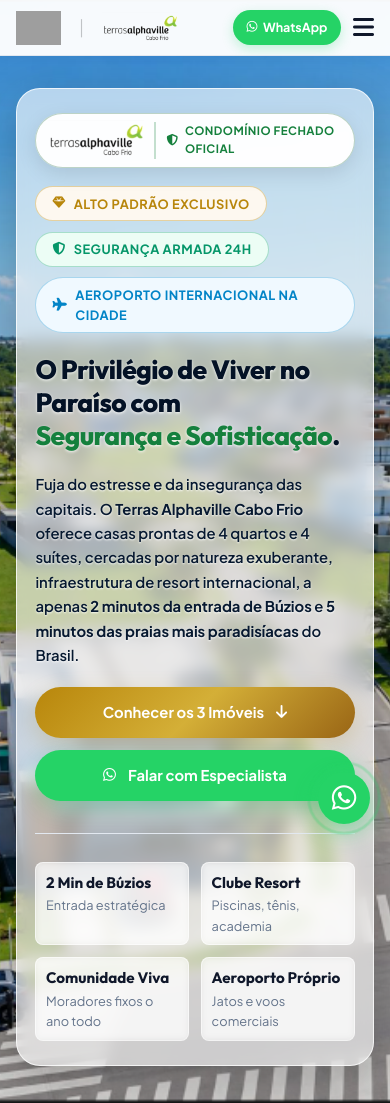
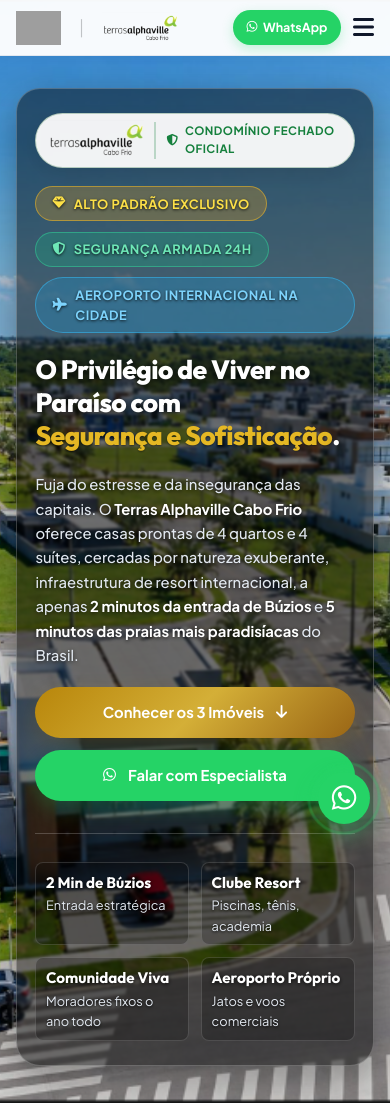
Before and after one commit to yurimelogt/Lacorte-3, a plain HTML site: page index.html in a window 390 px wide. Shown: the top 1103 px of the page. Drawn offline with Linux system fonts and the light colour scheme; grey boxes are pictures that could not be loaded.

Commit message:
ajustado

```diff
--- a/index.html
+++ b/index.html
@@ -24,11 +24,11 @@
   <link rel="apple-touch-icon" href="assets/alphaville-favicon.png">
 
   <!-- Stylesheet com Cache-Buster & Estilos Críticos Diretos no HTML -->
-  <link rel="stylesheet" href="styles.css?v=20261023_transparent_video_v5">
+  <link rel="stylesheet" href="styles.css?v=20261029_solid_gold_v4">
   <style>
     /* ==========================================================================
        LA CÔRTE IMÓVEIS - AJUSTES CRÍTICOS DIRETAMENTE NO INDEX.HTML
-       1. Vídeo Inicial 100% Visível com Card Altamente Translúcido
+       1. Card Principal Preto com Fundo Transparente Nítido (Blur Reduzido)
        2. Logos do Alphaville em Destaque & Proporções Ampliadas
        3. Smartphone & Console: Zero Cortes, Zero Rolagem Lateral, 100% Responsivo
        ========================================================================== */
@@ -43,7 +43,7 @@
       box-sizing: border-box;
     }
 
-    /* Hero Section: Vídeo 100% Puro e Totalmente Visível sem películas escuras */
+    /* Hero Section: Imagem/Mídia de fundo 100% visível */
     .hero-section {
       background: transparent !important;
       position: relative !important;
@@ -66,36 +66,78 @@
       display: none !important;
     }
 
-    /* Card branco semi-transparente — legível sobre a foto aérea */
+    /* Card principal preto translúcido nítido — fundo da imagem perfeitamente visível */
     .hero-card-box {
-      background: rgba(255, 255, 255, 0.62) !important;
-      -webkit-backdrop-filter: blur(8px) !important;
-      backdrop-filter: blur(8px) !important;
-      border: 1px solid rgba(255, 255, 255, 0.75) !important;
+      background: rgba(0, 0, 0, 0.48) !important;
+      -webkit-backdrop-filter: blur(1px) !important;
+      backdrop-filter: blur(1px) !important;
+      border: 1px solid rgba(255, 255, 255, 0.22) !important;
       border-radius: 24px !important;
-      box-shadow: 0 20px 60px rgba(0, 0, 0, 0.22) !important;
-    }
-
-    /* Frase destacada no hero — verde sólido, sem sombra */
+      box-shadow: 0 25px 50px rgba(0, 0, 0, 0.35) !important;
+    }
+
+    /* Badges sobre o card escuro */
+    .hero-card-box .badge {
+      background: rgba(245, 158, 11, 0.25) !important;
+      border: 1px solid rgba(251, 191, 36, 0.5) !important;
+      color: #FDE047 !important;
+      text-shadow: 0 1px 3px rgba(0, 0, 0, 0.8) !important;
+    }
+
+    .hero-card-box .badge.badge-emerald {
+      background: rgba(16, 185, 129, 0.25) !important;
+      border: 1px solid rgba(52, 211, 153, 0.5) !important;
+      color: #6EE7B7 !important;
+      text-shadow: 0 1px 3px rgba(0, 0, 0, 0.8) !important;
+    }
+
+    .hero-card-box .badge.badge-blue {
+      background: rgba(14, 165, 233, 0.25) !important;
+      border: 1px solid rgba(56, 189, 248, 0.5) !important;
+      color: #7DD3FC !important;
+      text-shadow: 0 1px 3px rgba(0, 0, 0, 0.8) !important;
+    }
+
+    /* Frase destacada no hero — amarelo sólido com leve sombreamento discreto */
     .hero-section .hero-card-box .gradient-text,
     .hero-section .hero-card-box span.gradient-text {
       background: none !important;
       -webkit-background-clip: unset !important;
-      -webkit-text-fill-color: #15803d !important;
+      -webkit-text-fill-color: #E5B824 !important;
       background-clip: unset !important;
       filter: none !important;
-      color: #15803d !important;
+      color: #E5B824 !important;
+      text-shadow: 0 1px 2px rgba(0, 0, 0, 0.45) !important;
     }
 
     .hero-title {
-      color: #041226 !important;
-      text-shadow: 0 1px 3px rgba(255,255,255,0.9) !important;
+      color: #FFFFFF !important;
+      text-shadow: 0 2px 10px rgba(0, 0, 0, 0.95), 0 1px 3px rgba(0, 0, 0, 0.9) !important;
     }
 
     .hero-desc {
-      color: #071930 !important;
-      font-weight: 600 !important;
-      text-shadow: 0 1px 2px rgba(255,255,255,0.9) !important;
+      color: #F1F5F9 !important;
+      font-weight: 500 !important;
+      text-shadow: 0 1px 6px rgba(0, 0, 0, 0.9) !important;
+    }
+
+    .hero-desc strong {
+      color: #FFFFFF !important;
+      font-weight: 700 !important;
+    }
+
+    .hero-card-box .hero-highlights-row {
+      border-top: 1px solid rgba(255, 255, 255, 0.2) !important;
+    }
+
+    .hero-card-box .hero-highlight-item strong {
+      color: #FFFFFF !important;
+      text-shadow: 0 1px 4px rgba(0, 0, 0, 0.9) !important;
+    }
+
+    .hero-card-box .hero-highlight-item span {
+      color: #E2E8F0 !important;
+      text-shadow: 0 1px 3px rgba(0, 0, 0, 0.9) !important;
     }
 
     /* Logos do Alphaville Ampliadas e Nítidas */
@@ -199,19 +241,19 @@
 
       .hero-card-box {
         padding: 1.5rem 1.15rem !important;
-        background: rgba(255, 255, 255, 0.62) !important;
-        -webkit-backdrop-filter: blur(8px) !important;
-        backdrop-filter: blur(8px) !important;
-        border: 1px solid rgba(255, 255, 255, 0.75) !important;
-        box-shadow: 0 12px 45px rgba(0, 0, 0, 0.22) !important;
+        background: rgba(0, 0, 0, 0.48) !important;
+        -webkit-backdrop-filter: blur(1px) !important;
+        backdrop-filter: blur(1px) !important;
+        border: 1px solid rgba(255, 255, 255, 0.22) !important;
+        box-shadow: 0 12px 40px rgba(0, 0, 0, 0.35) !important;
       }
 
       .hero-highlight-item {
-        background: rgba(255, 255, 255, 0.4) !important;
-        border: 1px solid rgba(255, 255, 255, 0.6) !important;
+        background: rgba(0, 0, 0, 0.25) !important;
+        border: 1px solid rgba(255, 255, 255, 0.15) !important;
         border-radius: 8px !important;
         padding: 0.5rem 0.6rem !important;
-        backdrop-filter: blur(3px) !important;
+        backdrop-filter: none !important;
       }
 
       .header-brand-separator {
@@ -254,15 +296,15 @@
       .hero-title {
         font-size: 1.65rem !important;
         line-height: 1.25 !important;
-        color: #041226 !important;
-        text-shadow: 0 1px 3px rgba(255,255,255,0.9) !important;
+        color: #FFFFFF !important;
+        text-shadow: 0 2px 8px rgba(0, 0, 0, 0.8) !important;
       }
 
       .hero-desc {
         font-size: 0.925rem !important;
-        color: #071930 !important;
-        font-weight: 600 !important;
-        text-shadow: 0 1px 2px rgba(255,255,255,0.9) !important;
+        color: #E2E8F0 !important;
+        font-weight: 500 !important;
+        text-shadow: 0 1px 4px rgba(0, 0, 0, 0.8) !important;
         margin-bottom: 1.25rem !important;
       }
 
--- a/styles.css
+++ b/styles.css
@@ -451,13 +451,13 @@
 }
 
 .hero-card-box {
-  background: rgba(255, 255, 255, 0.14);
-  border: 1px solid rgba(255, 255, 255, 0.45);
+  background: rgba(0, 0, 0, 0.48);
+  border: 1px solid rgba(255, 255, 255, 0.22);
   border-radius: var(--radius-lg);
   padding: 3rem 2.75rem;
-  box-shadow: 0 20px 50px rgba(0, 0, 0, 0.18);
-  -webkit-backdrop-filter: blur(2.5px);
-  backdrop-filter: blur(2.5px);
+  box-shadow: 0 25px 50px rgba(0, 0, 0, 0.35);
+  -webkit-backdrop-filter: blur(1px);
+  backdrop-filter: blur(1px);
 }
 
 .hero-badge-group {
@@ -471,19 +471,24 @@
   font-size: clamp(2.2rem, 3.8vw, 3.4rem);
   font-weight: 800;
   letter-spacing: -0.02em;
-  color: #041226;
-  text-shadow: 0 1px 3px rgba(255, 255, 255, 0.95), 0 0 16px rgba(255, 255, 255, 0.9), 0 0 35px rgba(255, 255, 255, 0.7);
+  color: #FFFFFF;
+  text-shadow: 0 2px 10px rgba(0, 0, 0, 0.95), 0 1px 3px rgba(0, 0, 0, 0.9);
   margin-bottom: 1.25rem;
   line-height: 1.2;
 }
 
 .hero-desc {
   font-size: clamp(1rem, 1.4vw, 1.15rem);
-  color: #071930;
-  font-weight: 600;
-  text-shadow: 0 1px 2px rgba(255, 255, 255, 0.95), 0 0 12px rgba(255, 255, 255, 0.85);
+  color: #F1F5F9;
+  font-weight: 500;
+  text-shadow: 0 1px 6px rgba(0, 0, 0, 0.9);
   margin-bottom: 2rem;
   line-height: 1.65;
+}
+
+.hero-desc strong {
+  color: #FFFFFF;
+  font-weight: 700;
 }
 
 .hero-cta-group {
@@ -541,7 +546,7 @@
   grid-template-columns: repeat(4, 1fr);
   gap: 1rem;
   padding-top: 1.75rem;
-  border-top: 1px solid var(--border-subtle);
+  border-top: 1px solid rgba(255, 255, 255, 0.18);
 }
 
 .hero-highlight-item {
@@ -551,13 +556,13 @@
 
 .hero-highlight-item strong {
   font-size: 0.95rem;
-  color: var(--text-heading);
+  color: #FFFFFF;
   font-family: 'Outfit', sans-serif;
 }
 
 .hero-highlight-item span {
   font-size: 0.8rem;
-  color: var(--text-muted);
+  color: #CBD5E1;
 }
 
 /* ==========================================================================
@@ -2176,19 +2181,19 @@
   .hero-card-box {
     padding: 1.5rem 1.15rem;
     border-radius: var(--radius-md);
-    background: rgba(255, 255, 255, 0.14);
-    border: 1px solid rgba(255, 255, 255, 0.45);
-    box-shadow: 0 12px 35px rgba(0, 0, 0, 0.18);
-    -webkit-backdrop-filter: blur(2.5px);
-    backdrop-filter: blur(2.5px);
+    background: rgba(0, 0, 0, 0.48);
+    border: 1px solid rgba(255, 255, 255, 0.22);
+    box-shadow: 0 12px 40px rgba(0, 0, 0, 0.35);
+    -webkit-backdrop-filter: blur(1px);
+    backdrop-filter: blur(1px);
   }
 
   .hero-highlight-item {
-    background: rgba(255, 255, 255, 0.4);
-    border: 1px solid rgba(255, 255, 255, 0.6);
+    background: rgba(0, 0, 0, 0.25);
+    border: 1px solid rgba(255, 255, 255, 0.15);
     border-radius: 8px;
     padding: 0.5rem 0.6rem;
-    backdrop-filter: blur(3px);
+    backdrop-filter: none;
   }
 
   .header-brand-separator {
@@ -2233,15 +2238,15 @@
   .hero-title {
     font-size: 1.65rem;
     line-height: 1.25;
-    color: #041226;
-    text-shadow: 0 1px 2px rgba(255, 255, 255, 0.95), 0 0 14px rgba(255, 255, 255, 0.9);
+    color: #FFFFFF;
+    text-shadow: 0 2px 8px rgba(0, 0, 0, 0.8);
   }
 
   .hero-desc {
     font-size: 0.925rem;
-    color: #071930;
-    font-weight: 600;
-    text-shadow: 0 1px 2px rgba(255, 255, 255, 0.95);
+    color: #E2E8F0;
+    font-weight: 500;
+    text-shadow: 0 1px 4px rgba(0, 0, 0, 0.8);
     margin-bottom: 1.25rem;
   }
 
```
